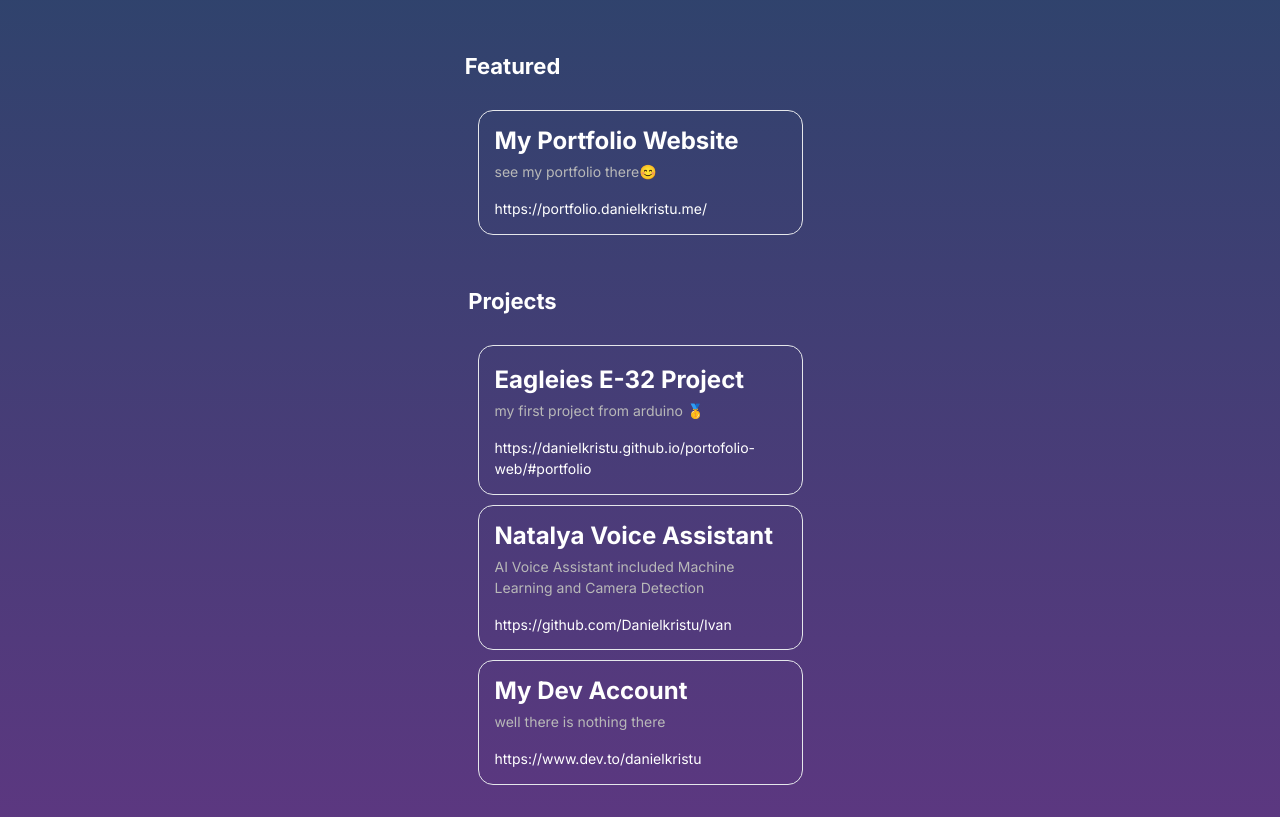
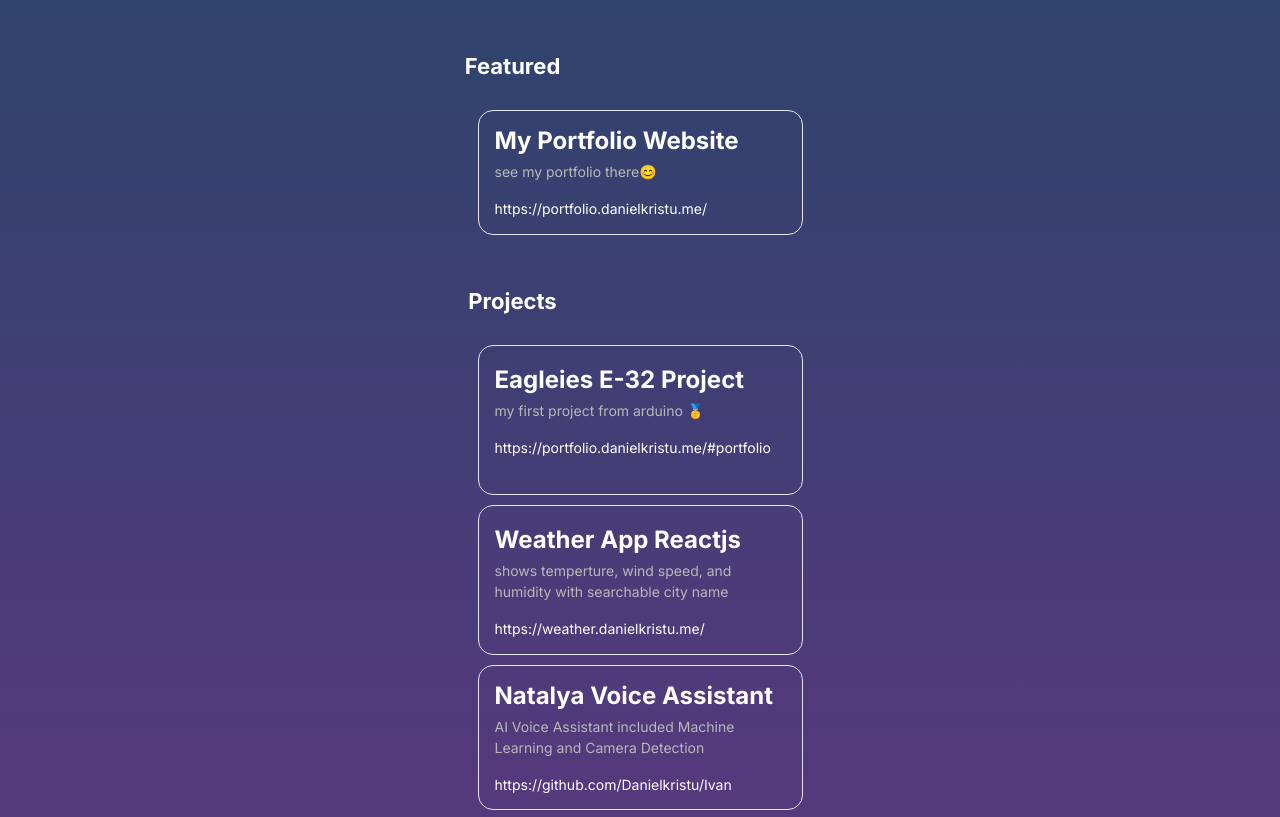
Before and after one commit to Danielkristu/Linksme, a website: page index.html in a window 1280 px wide. Shown: the part 242-1059 px from the top of the page. Drawn offline with Linux system fonts and the light colour scheme.

Commit message:
Add and Update new project

```diff
--- a/index.html
+++ b/index.html
@@ -160,9 +160,16 @@
               </li>
               <li class="text-left flex align-middle justify-center mt-[10px]">
                 <div class="w-[325px] h-[150px] pt-[16px] px-4 border-[1px] rounded-[15px] ">
-                    <a href="https://danielkristu.github.io/portofolio-web/#portfolio" target="_BLANK" class="font-inter font-bold text-[24px] text-white mt-[15px]  text-left antialiased hover:underline-offset-4">Eagleies E-32 Project</a>
+                    <a href="https://portfolio.danielkristu.me/#portfolio" target="_BLANK" class="font-inter font-bold text-[24px] text-white mt-[15px]  text-left antialiased hover:underline-offset-4">Eagleies E-32 Project</a>
                     <h1 class="font-inter font-regular text-[14px] text-[#B8B8B8] mt-[2px] antialiased max-h-[310px]">my first project from arduino 🥇</h1>
-                    <h1 class="font-inter font-regular text-[14px] text-white antialiased pt-4">https://danielkristu.github.io/portofolio-web/#portfolio</h1>
+                    <h1 class="font-inter font-regular text-[14px] text-white antialiased pt-4">https://portfolio.danielkristu.me/#portfolio</h1>
+                </div>
+              </li>
+              <li class="text-left flex align-middle justify-center mt-[10px]">
+                <div class="w-[325px] h-[150px] pt-[16px] px-4 border-[1px] rounded-[15px] ">
+                    <a href="https://weather.danielkristu.me" target="_BLANK" class="font-inter font-bold text-[24px] text-white mt-[15px]  text-left antialiased hover:underline-offset-4">Weather App Reactjs</a>
+                    <h1 class="font-inter font-regular text-[14px] text-[#B8B8B8] mt-[2px] antialiased max-h-[310px]">shows temperture, wind speed, and humidity with searchable city name</h1>
+                    <h1 class="font-inter font-regular text-[14px] text-white antialiased pt-4">https://weather.danielkristu.me/</h1>
                 </div>
               </li>
               <li class="text-left flex align-middle justify-center mt-[10px]">
```
